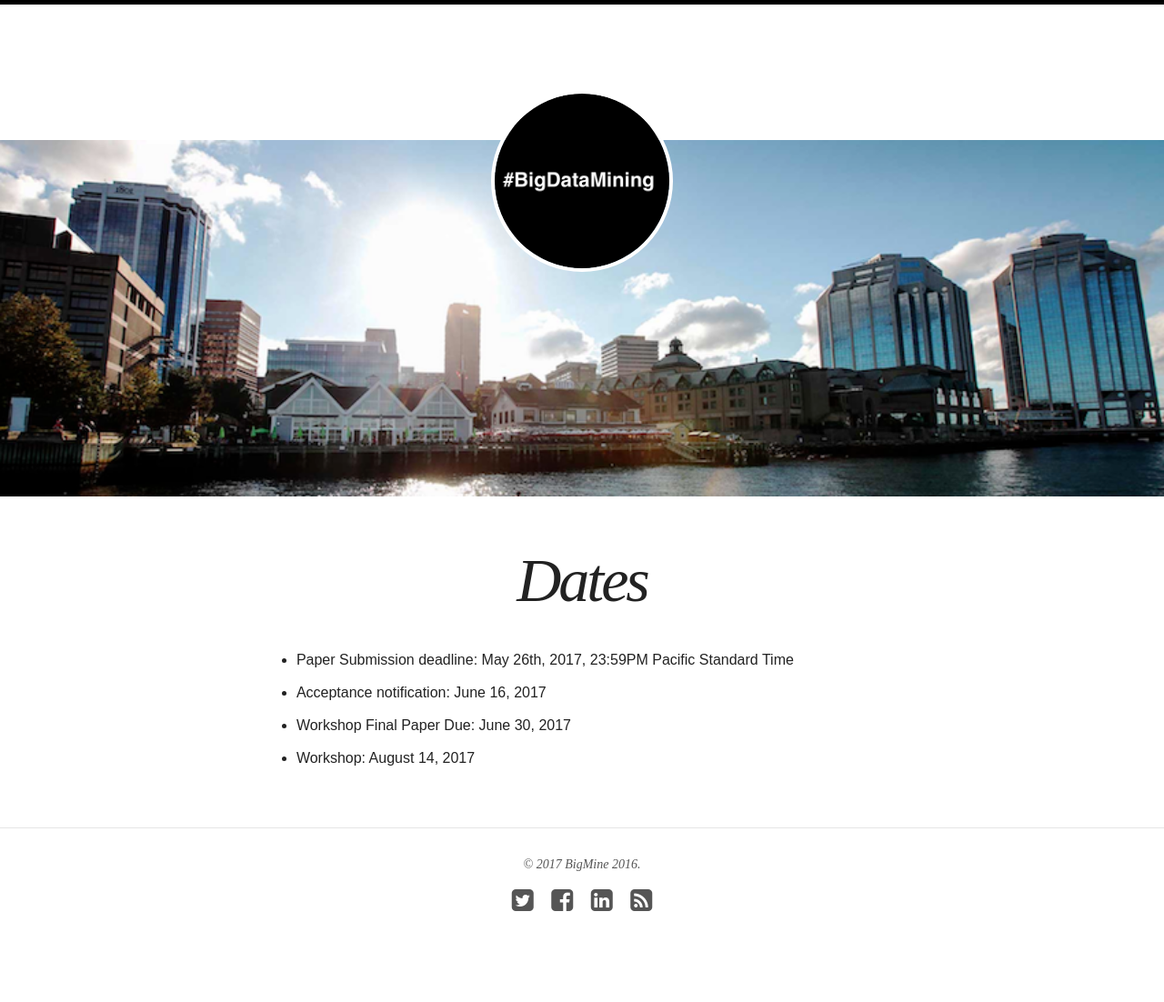
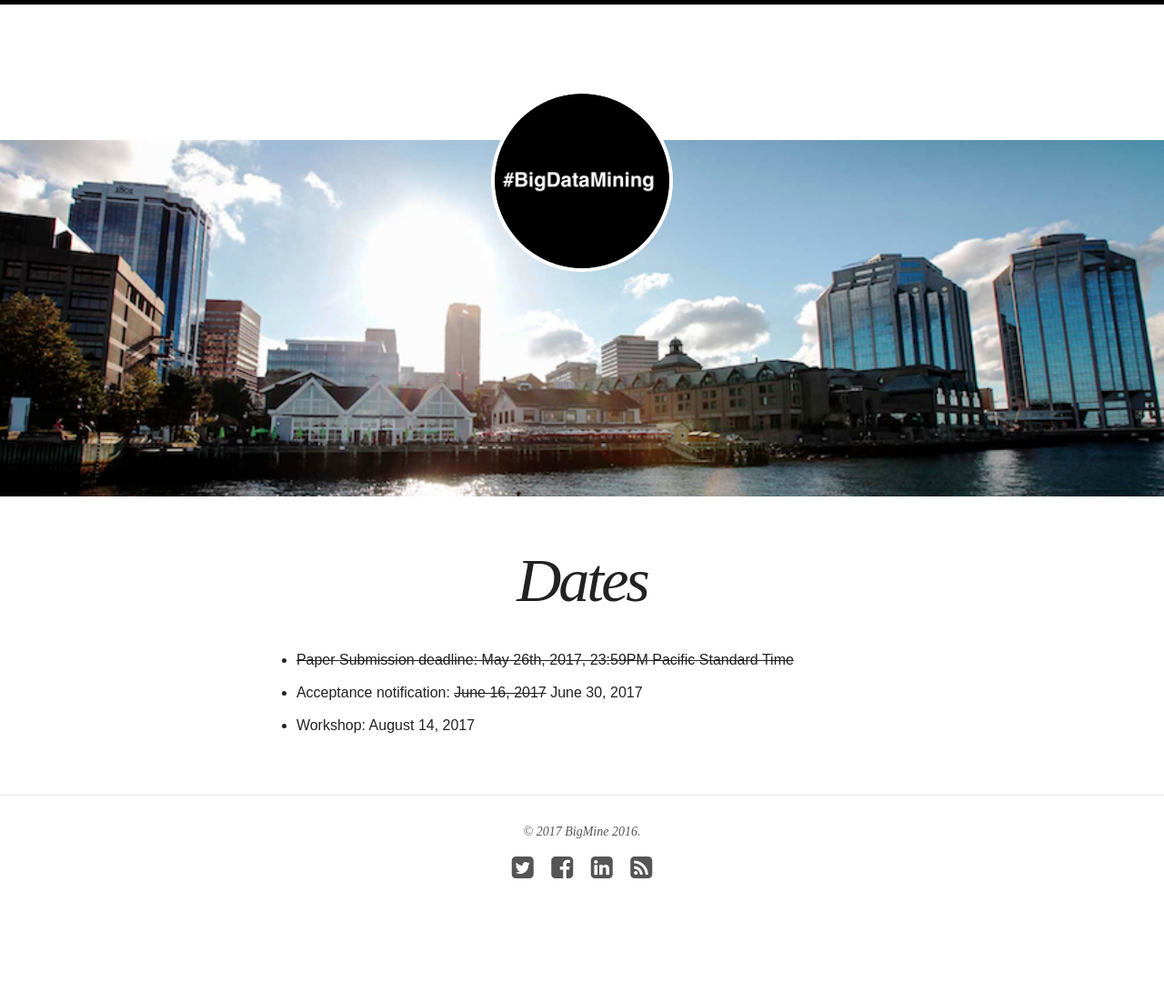
Before and after one commit to bigmine/bigmine17, a Jekyll site: the page built from dates.md, in a window 1280 px wide. Shown: the whole page at 91% size. Built offline with Jekyll 4.4.1, drawn with Linux system fonts in a browser that asks for light colours; nearby versions of some CDN libraries; after the commit the page ends 1066 px from its top, so only the background shows below that.

Commit message:
update dates

```diff
--- a/dates.md
+++ b/dates.md
@@ -5,7 +5,7 @@ image:
   feature: sf1.png
 ---
 
-* Paper Submission deadline: May 26th, 2017, 23:59PM Pacific Standard Time
-* Acceptance notification: June 16, 2017
-* Workshop Final Paper Due: June 30, 2017
+* ~~Paper Submission deadline: May 26th, 2017, 23:59PM Pacific Standard Time~~
+* Acceptance notification: ~~June 16, 2017~~ June 30, 2017
+<!-- * Workshop Final Paper Due: June 30, 2017 -->
 * Workshop: August 14, 2017
```
Also changed, not shown: index.md (+2 -0 lines).
